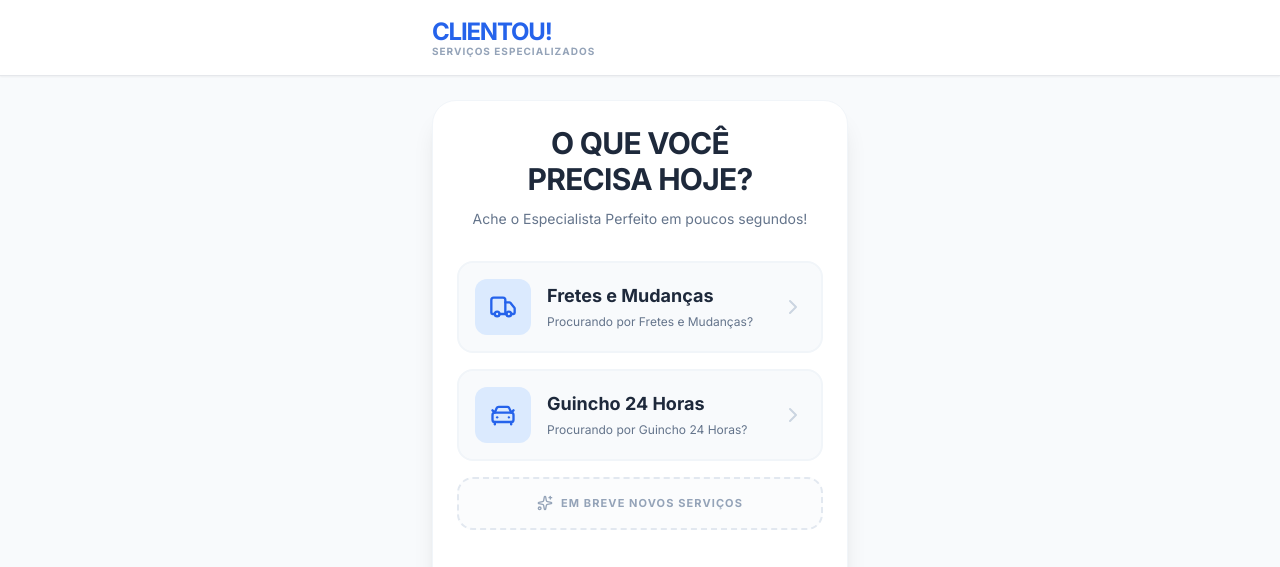
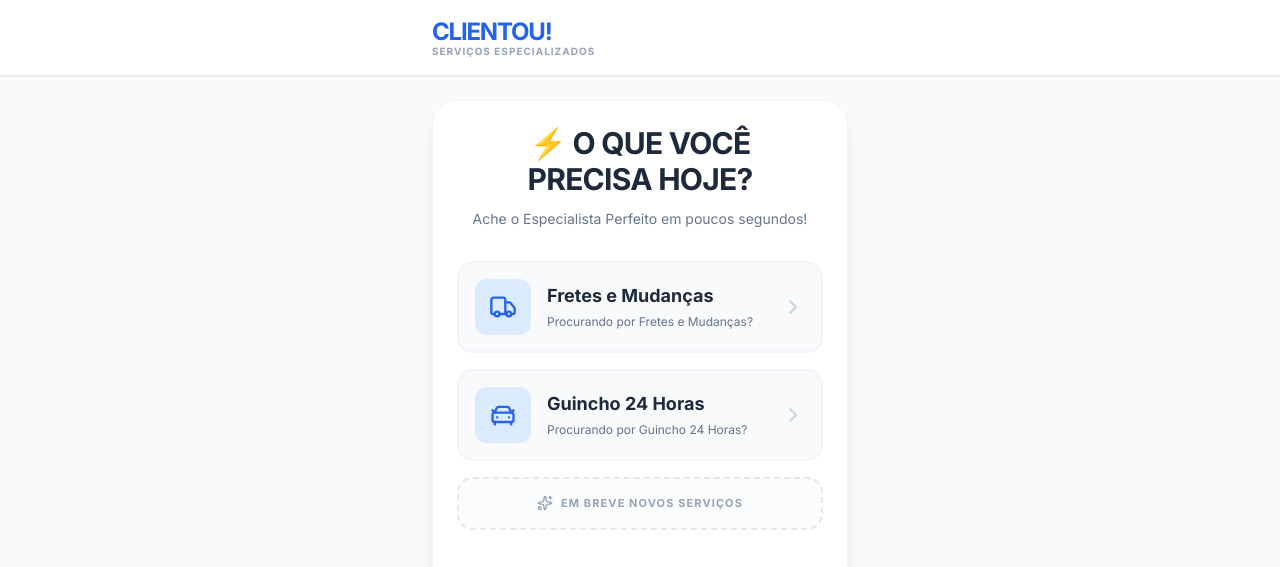
Before and after one commit to bhdspro/clientou.online, a plain HTML site: page index.html in a window 1280 px wide. Shown: the top 567 px of the page. Drawn offline with nearby package versions, Linux system fonts and the light colour scheme.

Commit message:
Update index.html

```diff
--- a/index.html
+++ b/index.html
@@ -51,7 +51,7 @@
 
             <!-- Título da Página -->
             <div class="mb-8 text-center">
-                <h2 class="text-2xl sm:text-3xl font-bold text-slate-800 tracking-tight leading-tight">O QUE VOCÊ<br>PRECISA HOJE?</h2>
+                <h2 class="text-2xl sm:text-3xl font-bold text-slate-800 tracking-tight leading-tight">⚡ O QUE VOCÊ<br>PRECISA HOJE?</h2>
                 <p class="text-slate-500 text-sm mt-3">Ache o Especialista Perfeito em poucos segundos!</p>
             </div>
 
```
